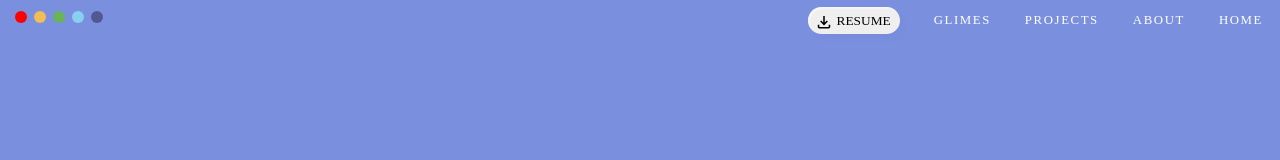
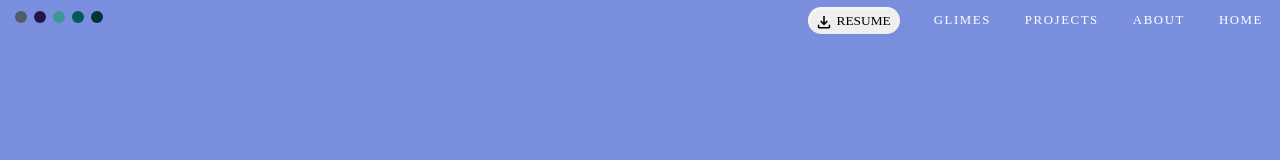
Before and after one commit to PriyansuMaurya/legendary-octo-meme, a React (Create React App) app: page / in a window 1280 px wide. Shown: the top 160 px of the page. Built offline with nearby package versions, Linux system fonts and the light colour scheme; a web font is replaced by a local one.

Commit message:
Added new dark color pallet

```diff
--- a/src/App.scss
+++ b/src/App.scss
@@ -87,24 +87,26 @@ html {
 }
 
 .red {
-  background-color: red;
+  background-color: #505c69;
   margin-left: 15px;
 }
 
 .yellow {
-  background-color: #f2bc57;
+  background-color: #231648;
 }
 
 .green {
-  background-color: #6bb358;
+  background-color: #3e9795;
 }
 
 .blue {
-  background-color: #89cff0;
+  background-color: #015958;
 }
 
 .darkblue {
-  background-color: #535893;
+
+  background-color: #023535;
+  // background-color: #535893;
 }
 
 .callout-wrapper {
--- a/src/components/BlenderWork.js
+++ b/src/components/BlenderWork.js
@@ -10,6 +10,9 @@ export default function BlenderWork() {
     <div className="blender">
       <header className="header-blender-container">
         <ul>
+          <li>
+            <a href="#iphone">iPhone</a>
+          </li>
           <li>
             <a href="#abstract">Astract</a>
           </li>
@@ -27,7 +30,7 @@ export default function BlenderWork() {
       </header>
 
       <div className="header-blender-image-container">
-        <img id="room" src={iphone} />
+        <img id="iphone" src={iphone} />
         <img id="room" src={room} />
         <img id="chess" src={chess} /> <img id="tenzoz" src={tenzoz1} />
         <img id="abstract" src={abstract} />
--- a/src/components/Header.js
+++ b/src/components/Header.js
@@ -50,23 +50,23 @@ function Header(props) {
 
         <div
           className="window-control red"
-          onClick={() => props.setBg("red")}
+          onClick={() => props.setBg("#505c69")}
         />
         <div
           className="window-control yellow"
-          onClick={() => props.setBg("#f2bc57")}
+          onClick={() => props.setBg("#231648")}
         />
         <div
           className="window-control green"
-          onClick={() => props.setBg("#6bb358")}
+          onClick={() => props.setBg("#3e9795")}
         />
         <div
           className="window-control blue"
-          onClick={() => props.setBg("#7a90df")}
+          onClick={() => props.setBg("#015958")}
         />
         <div
           className="window-control darkblue"
-          onClick={() => props.setBg("#535893")}
+          onClick={() => props.setBg("#023535")}
         />
       </ul>
     </header>
```
